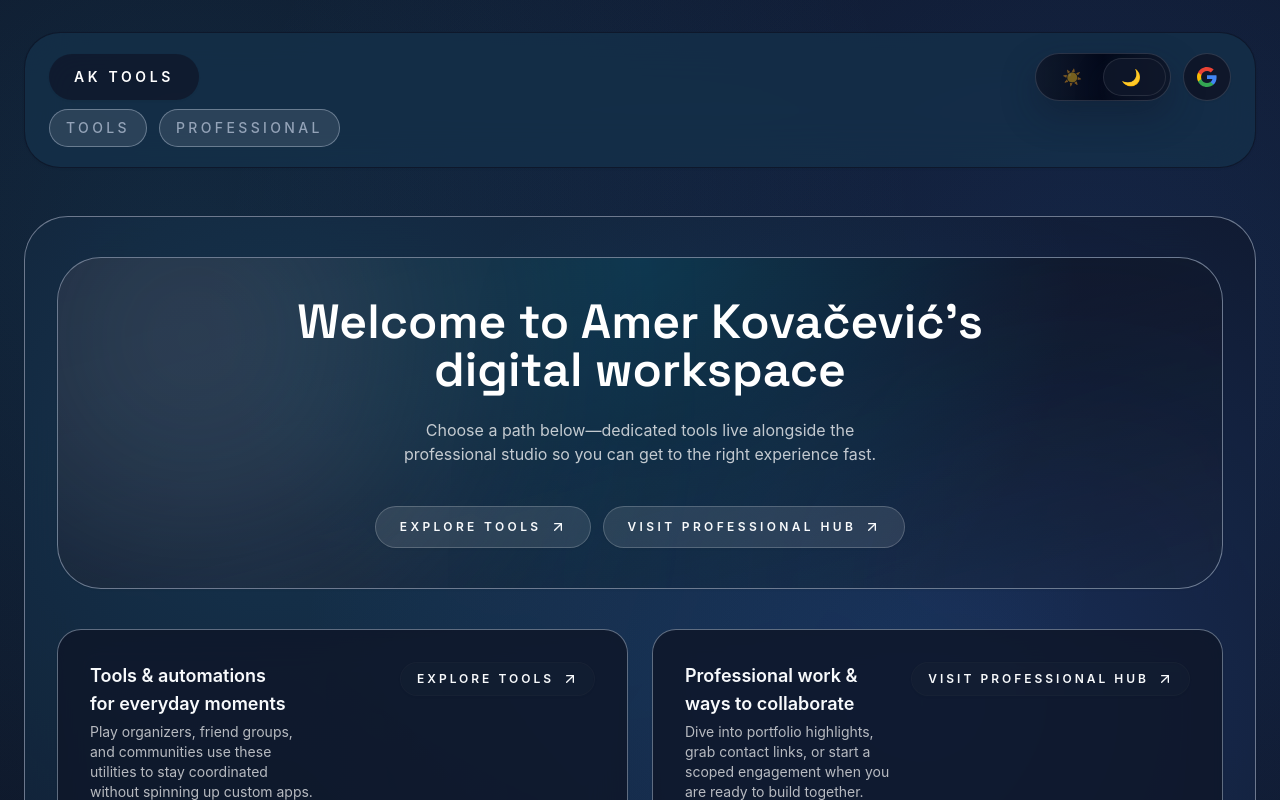
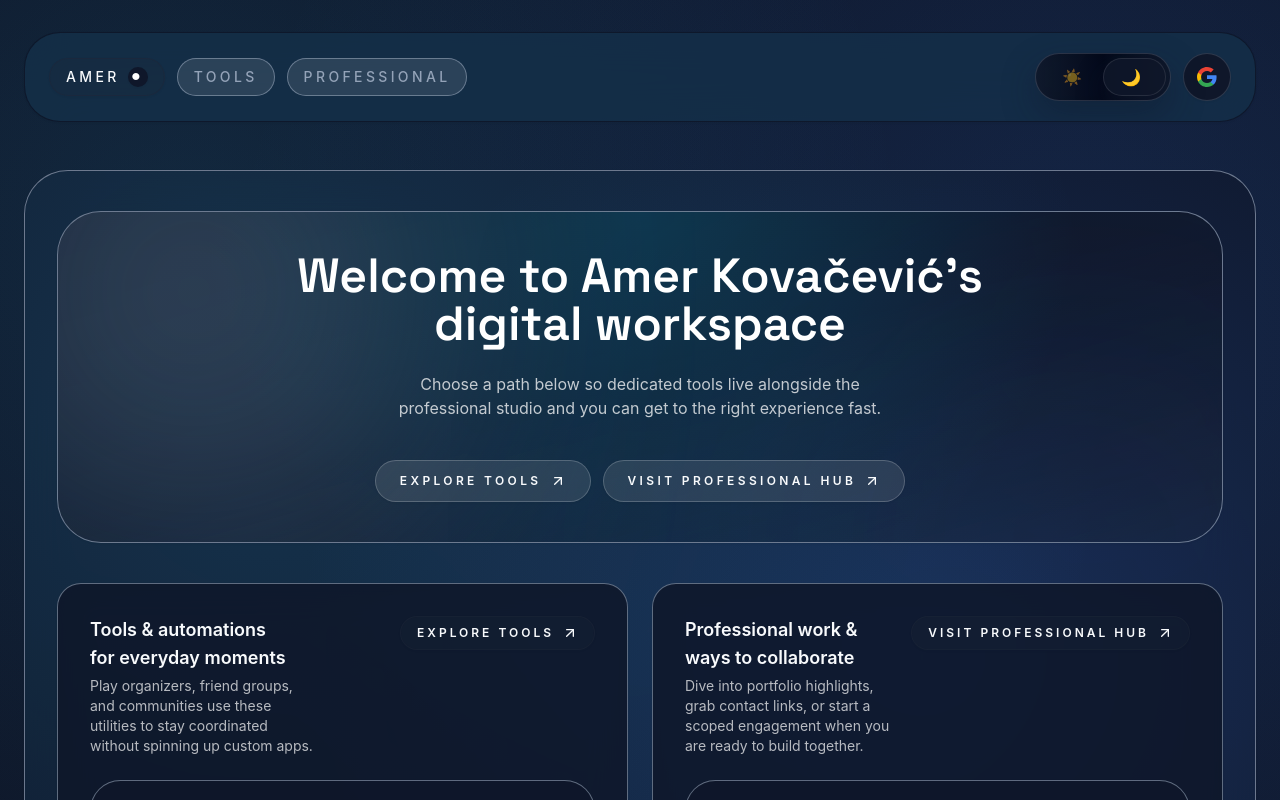
Before and after one commit to amerkovacevic/amerkovacevic.com, a React (Vite) app: page / in a window 1280 px wide. Shown: the top 800 px of the page. Built offline with nearby package versions, Linux system fonts and the light colour scheme; no server answers.

Commit message:
Rebrand navigation and remove em dashes

```diff
--- a/index.html
+++ b/index.html
@@ -3,7 +3,7 @@
   <head>
     <meta charset="UTF-8" />
     <meta name="viewport" content="width=device-width, initial-scale=1.0" />
-    <title>AK Tools</title>
+    <title>Amer</title>
   </head>
   <body>
     <!-- Vite mounts the React app into this root div at runtime. -->
--- a/src/app/layouts/root-layout.tsx
+++ b/src/app/layouts/root-layout.tsx
@@ -30,6 +30,7 @@ export default function RootLayout() {
   const location = useLocation();
 
   const navItems = [
+    { id: "home", label: "Amer", to: "/" },
     { id: "tools", label: "Tools", to: "/tools" },
     { id: "professional", label: "Professional", to: "/professional" },
   ] as const;
@@ -62,30 +63,12 @@ export default function RootLayout() {
             }}
           />
           <div className="relative flex flex-col gap-5 md:flex-row md:items-center md:justify-between">
-            <div className="flex items-center justify-between gap-3">
-              <Link
-                to="/"
-                className="inline-flex items-center rounded-brand-full border border-transparent bg-white/80 px-6 py-3 text-sm font-semibold tracking-[0.26em] text-brand-strong shadow-brand-sm transition-all duration-300 hover:-translate-y-0.5 hover:text-brand-strong/80 dark:bg-surface-overlayDark/80 dark:text-white"
-              >
-                AK TOOLS
-              </Link>
-              <AuthControls
-                user={user}
-                onSignIn={handleSignIn}
-                onSignOut={handleSignOut}
-                className="md:hidden"
-              />
-            </div>
-            <AuthControls
-              user={user}
-              onSignIn={handleSignIn}
-              onSignOut={handleSignOut}
-              className="hidden md:flex"
-            />
-          </div>
-          <nav className="relative flex flex-wrap items-center gap-3 pt-2 text-sm">
+            <nav className="flex flex-wrap items-center gap-3 text-sm">
               {navItems.map((item) => {
-              const active = location.pathname.startsWith(item.to);
+                const active =
+                  item.to === "/"
+                    ? location.pathname === "/"
+                    : location.pathname.startsWith(item.to);
                 return (
                   <Link
                     key={item.id}
@@ -107,6 +90,13 @@ export default function RootLayout() {
                 );
               })}
             </nav>
+            <AuthControls
+              user={user}
+              onSignIn={handleSignIn}
+              onSignOut={handleSignOut}
+              className="flex w-full justify-end md:ml-auto md:w-auto"
+            />
+          </div>
         </div>
       </header>
 
--- a/src/pages/create-game/create-game-page.tsx
+++ b/src/pages/create-game/create-game-page.tsx
@@ -146,7 +146,7 @@ export default function CreateGame() {
 
       {hasPrefillNotice ? (
         <p className="text-sm text-brand-muted dark:text-brand-subtle">
-          We prefilled these details from a previous game—double-check anything you
+          We prefilled these details from a previous game, so double-check anything you
           need before publishing.
         </p>
       ) : null}
--- a/src/pages/fm-team-draw/fm-team-draw-page.tsx
+++ b/src/pages/fm-team-draw/fm-team-draw-page.tsx
@@ -289,7 +289,7 @@ export default function FMTeamDraw() {
                           </span>
                         ) : r.team ? (
                           <>
-                            {r.team.name} — {r.team.league} ({r.team.nation})
+                            {r.team.name} - {r.team.league} ({r.team.nation})
                           </>
                         ) : (
                           "No team assigned"
@@ -479,7 +479,7 @@ function ChipList({
   if (!items.length) {
     return (
       <div className="rounded-brand border border-dashed border-border-light/70 bg-surface px-3 py-2 text-xs text-brand-muted dark:border-border-dark/60 dark:bg-surface-overlayDark">
-        {emptyText || "—"}
+        {emptyText || "-"}
       </div>
     );
   }
--- a/src/pages/home/home-page.tsx
+++ b/src/pages/home/home-page.tsx
@@ -42,7 +42,7 @@ export default function HomePage() {
       <PageHero
         align="center"
         title="Welcome to Amer Kovačević’s digital workspace"
-        description="Choose a path below—dedicated tools live alongside the professional studio so you can get to the right experience fast."
+        description="Choose a path below so dedicated tools live alongside the professional studio and you can get to the right experience fast."
         actions={
           <div className="flex flex-wrap justify-center gap-3">
             {GROUPS.map((group) => (
--- a/src/pages/portfolio/portfolio-page.tsx
+++ b/src/pages/portfolio/portfolio-page.tsx
@@ -23,7 +23,7 @@ const SITES: SiteCaseStudy[] = [
     industry: "General Contractor",
     headline: "Neighborhood contractor site pairing craftsmanship visuals with clear service breakdowns.",
     description:
-      "A responsive marketing site that gives homeowners confidence—service pages outline capabilities, past renovation shots build trust, and every section ends with an easy way to book a walkthrough.",
+      "A responsive marketing site that gives homeowners confidence. Service pages outline capabilities, past renovation shots build trust, and every section ends with an easy way to book a walkthrough.",
     gradient: "from-amber-300/35 via-orange-400/20 to-sky-400/30",
     highlights: [
       "Showcases signature renovations",
@@ -44,7 +44,7 @@ const SITES: SiteCaseStudy[] = [
     headline:
       "Personal studio hub that packages case studies, services, and content into a cohesive brand home.",
     description:
-      "A modular portfolio built to flex with new engagements—hero storytelling introduces the founder, detailed project write-ups articulate outcomes, and embedded contact prompts move prospects into conversation fast.",
+      "A modular portfolio built to flex with new engagements. Hero storytelling introduces the founder, detailed project write-ups articulate outcomes, and embedded contact prompts move prospects into conversation fast.",
     gradient: "from-violet-300/35 via-fuchsia-400/25 to-blue-400/30",
     highlights: [
       "Service menu with instant inquiry access",
@@ -88,7 +88,7 @@ export default function PortfolioPage() {
           </>
         }
         title="Portfolio of immersive websites blending storytelling and conversions"
-        description="Explore the launch of alensgeneralconstruction.com—a marketing site crafted to earn homeowner trust, capture leads, and make booking a renovation walkthrough effortless."
+        description="Explore the launch of alensgeneralconstruction.com, a marketing site crafted to earn homeowner trust, capture leads, and make booking a renovation walkthrough effortless."
         actions={
           <div className="flex flex-wrap items-center gap-3">
             <Link
--- a/src/pages/secret-santa/secret-santa-page.tsx
+++ b/src/pages/secret-santa/secret-santa-page.tsx
@@ -616,10 +616,10 @@ export default function SecretSanta() {
                       <div className="text-base font-semibold text-brand-strong dark:text-white">{myMatch.name}</div>
                       <div className="text-xs text-brand-muted dark:text-brand-subtle">{myMatch.email}</div>
                     </div>
-                    <PreferenceList label="Wants — Players" items={myMatch.wantPlayers} />
-                    <PreferenceList label="Wants — Teams" items={myMatch.wantTeams} />
-                    <PreferenceList label="Avoid — Players" items={myMatch.avoidPlayers} />
-                    <PreferenceList label="Avoid — Teams" items={myMatch.avoidTeams} />
+                    <PreferenceList label="Wants - Players" items={myMatch.wantPlayers} />
+                    <PreferenceList label="Wants - Teams" items={myMatch.wantTeams} />
+                    <PreferenceList label="Avoid - Players" items={myMatch.avoidPlayers} />
+                    <PreferenceList label="Avoid - Teams" items={myMatch.avoidTeams} />
                   </div>
                 ) : (
                   <p className="text-sm text-brand-muted dark:text-brand-subtle">
@@ -658,7 +658,7 @@ function Alert({ tone, children }: { tone: "error" | "info"; children: ReactNode
 
 // Format preference arrays for display, falling back to an em dash.
 function listOrDash(arr: string[]) {
-  return arr && arr.length ? arr.join(", ") : "—";
+  return arr && arr.length ? arr.join(", ") : "-";
 }
 
 // Generate a high-contrast alphanumeric join code with ambiguous characters removed.
--- a/src/pages/ultimate-team/ultimate-team-page.tsx
+++ b/src/pages/ultimate-team/ultimate-team-page.tsx
@@ -43,7 +43,7 @@ export default function UltimateTeamPage() {
 
       <PageSection
         title="Club import"
-        description="Automated processing is nearly ready—drop your export and we'll prep it for the full toolkit."
+        description="Automated processing is nearly ready, so drop your export and we'll prep it for the full toolkit."
         contentClassName="grid gap-6 lg:grid-cols-[minmax(0,3fr)_minmax(0,2fr)]"
       >
         <div className="space-y-6">
@@ -56,7 +56,7 @@ export default function UltimateTeamPage() {
               The importer now runs as a background job: as soon as JSON lands, it cleans player clubs, aligns chem links, and queues data for the rest of the utilities.
             </p>
             <p>
-              You no longer need to paste into separate fields—just drop the latest scrape and let the worker do the heavy lifting.
+              You no longer need to paste into separate fields. Just drop the latest scrape and let the worker do the heavy lifting.
             </p>
           </div>
 
```
Also changed, not shown: scripts/build-leagues-from-wikipedia.js (+7 -7 lines), src/pages/bracket/bracket-page.tsx (+8 -8 lines), 1 other file (tests, documents, lock files or other folders). Lines whose indentation alone changed are shown as unchanged.
